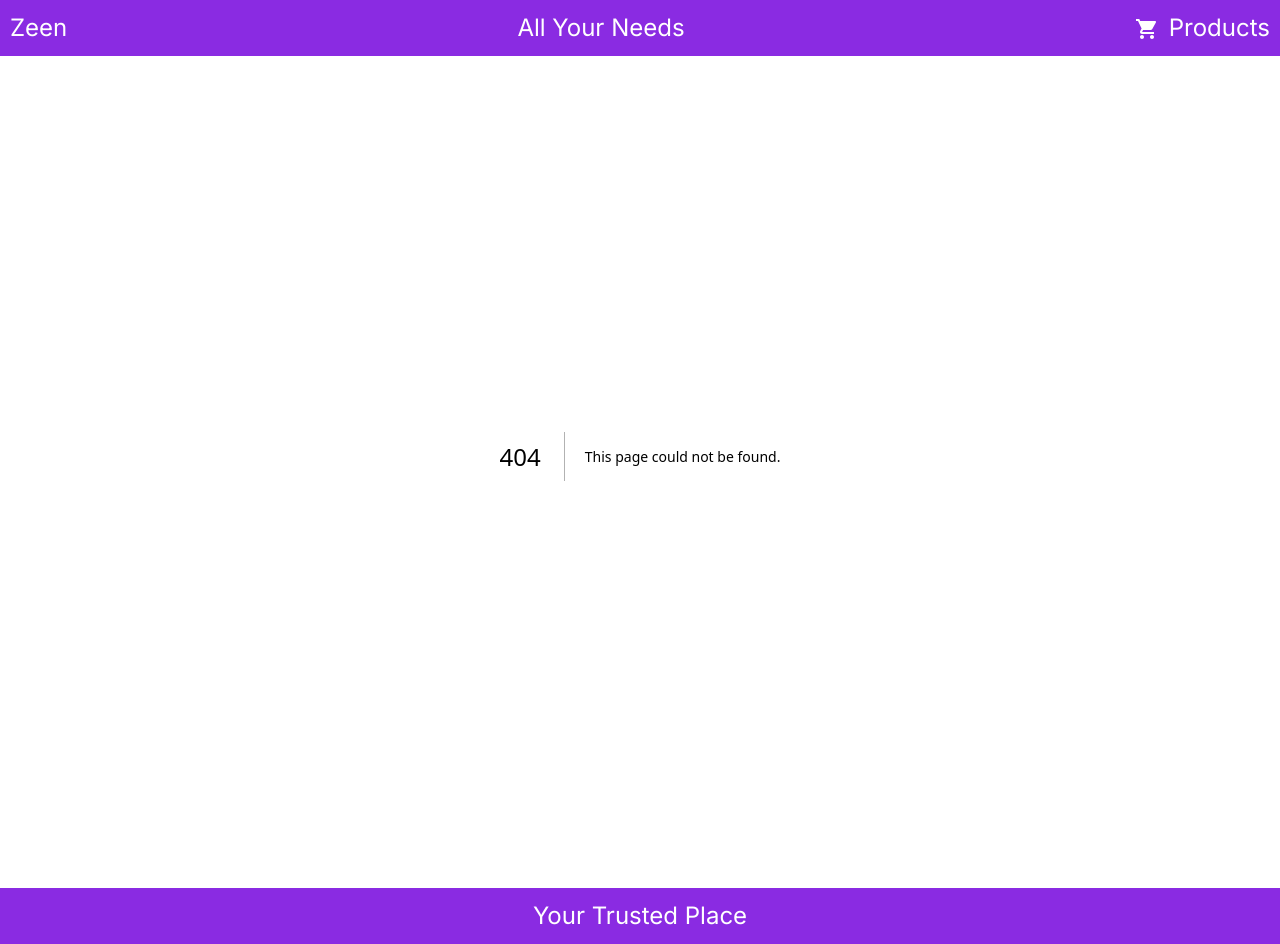
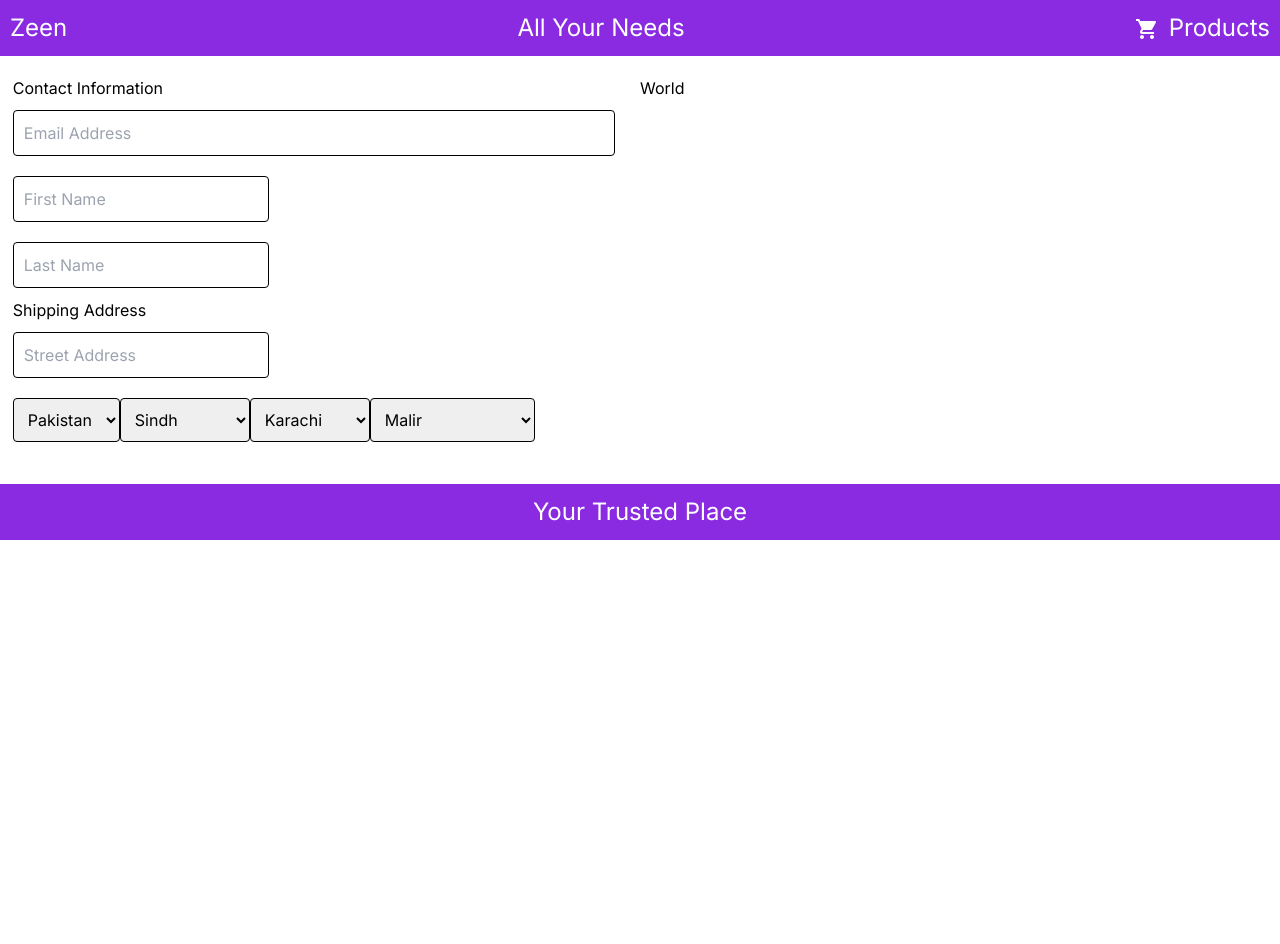
Before and after one commit to ali1452/next-app, a Next.js app: page /checkout in a window 1280 px wide. Before the commit this address had no page. After the commit the page ends 800 px from the top, so only its background shows below. Built offline with nearby package versions, Linux system fonts and the light colour scheme.

Commit message:
start checkout-work

```diff
--- /dev/null
+++ b/src/app/checkout/page.tsx
@@ -0,0 +1,12 @@
+import CheckoutLayout from '@/container/checkoutLayout/checkoutLayout'
+import React from 'react'
+
+const Checkout = () => {
+  return (
+    <div>
+        <CheckoutLayout />
+    </div>
+  )
+}
+
+export default Checkout
--- /dev/null
+++ b/src/container/checkoutLayout/checkoutLayout.module.scss
@@ -0,0 +1,27 @@
+.checkout_container{
+    display: flex;
+    width: 100%;
+    max-width: 98%;
+    margin: auto;
+    margin-top: 20px;
+
+    input, select {
+        border: 1px solid black;
+        border-radius: 4px;
+        padding: 10px;
+        margin: 10px 0px;
+    }
+
+    .full_input{
+        width: 96%;
+    }
+
+    .detail_box{
+        flex: 1;
+
+    }
+    .payment_box{
+        flex: 1;
+
+    }
+}
--- /dev/null
+++ b/src/container/checkoutLayout/checkoutLayout.tsx
@@ -0,0 +1,48 @@
+import React from 'react'
+import style  from'./checkoutLayout.module.scss'
+
+const CheckoutLayout = () => {
+  return (
+    <div className={style.checkout_container}>
+        <div className={style.detail_box}>
+        <form>
+        <label >Contact Information</label><br/>
+        <input  className={style.full_input} type="text" placeholder='Email Address' id="constact" name="contact" /><br/>
+        <input type="text" placeholder='First Name' id="first_name" name="first_name"/><br/>
+        <input type="text" placeholder='Last Name' id="last_name" name="last_name"/><br/>
+        <label >Shipping Address</label><br/>
+        <input type="text" placeholder='Street Address' id="constact" name="contact" /><br/>
+        <select>
+        <option value="Pakistan">Pakistan</option>
+        <option value="India">India</option>
+        </select>
+        <select>
+        <option value="sindh">Sindh</option>
+        <option value="Punjab">Punjab</option>
+        <option value="KPK">KPK</option>
+        <option value="balochistan">Balochistan</option>
+        </select>
+        <select>
+        <option value="karachi">Karachi</option>
+        <option value="islamabad">Islamabad</option>
+        <option value="lahore">Lahore</option>
+        <option value="peshawar">Peshawar</option>
+        <option value="quetta">Quetta</option>
+        </select>
+        <select>
+        <option value="sindh">Malir</option>
+        <option value="Punjab">Gulshan-e-Iqbal</option>
+        <option value="KPK">Nazimaabad</option>
+        <option value="balochistan">Defence</option>
+        <option value="balochistan">Clifton</option>
+        <option value="balochistan">Gulburg</option>
+        <option value="balochistan">F.B Area</option>
+        </select>
+        </form>
+        </div>
+        <div className={style.payment_box}>World</div>
+        </div>
+  )
+}
+
+export default CheckoutLayout
```
Also changed, not shown: src/container/productDetailComp/productDetail.module.scss (+8 -0 lines).
